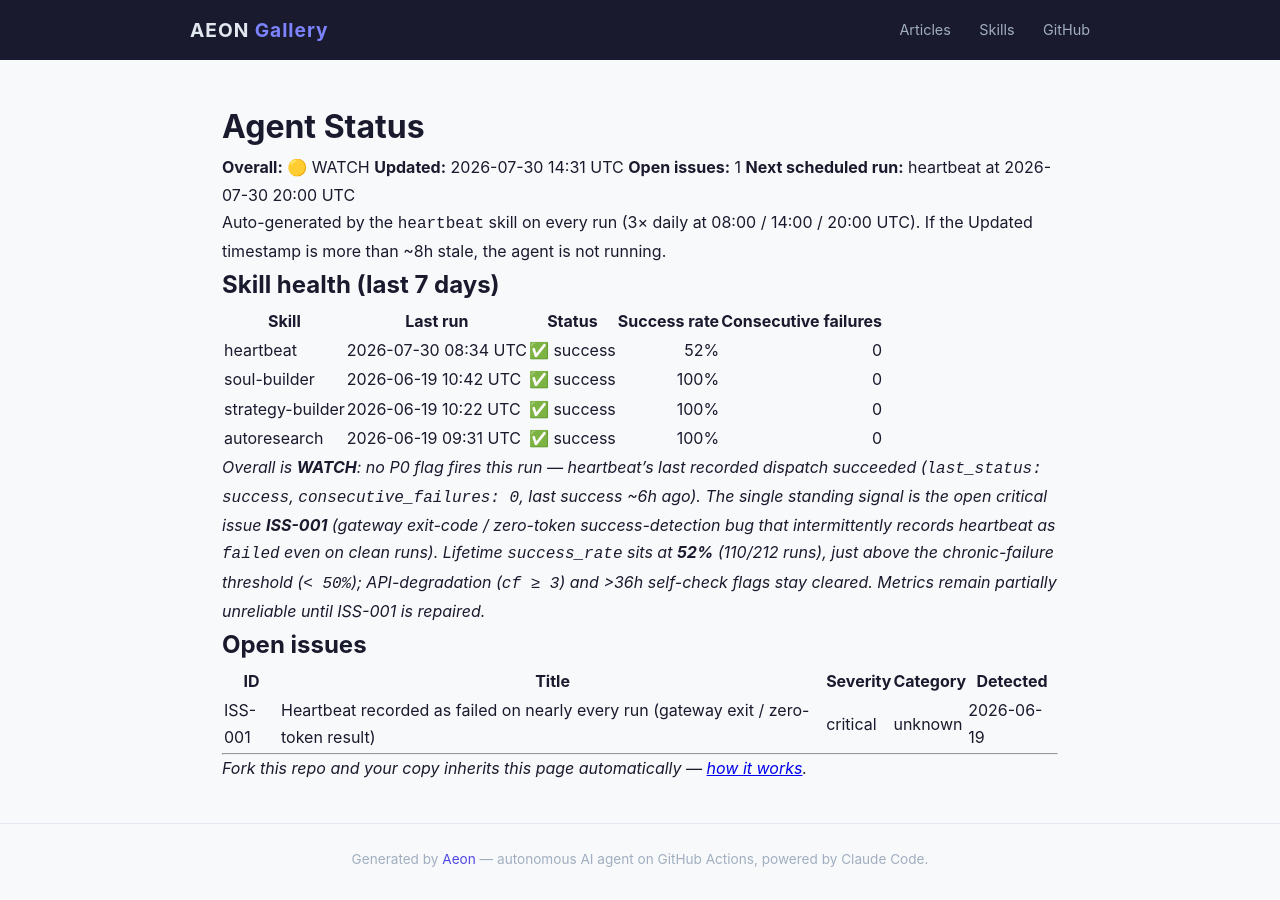
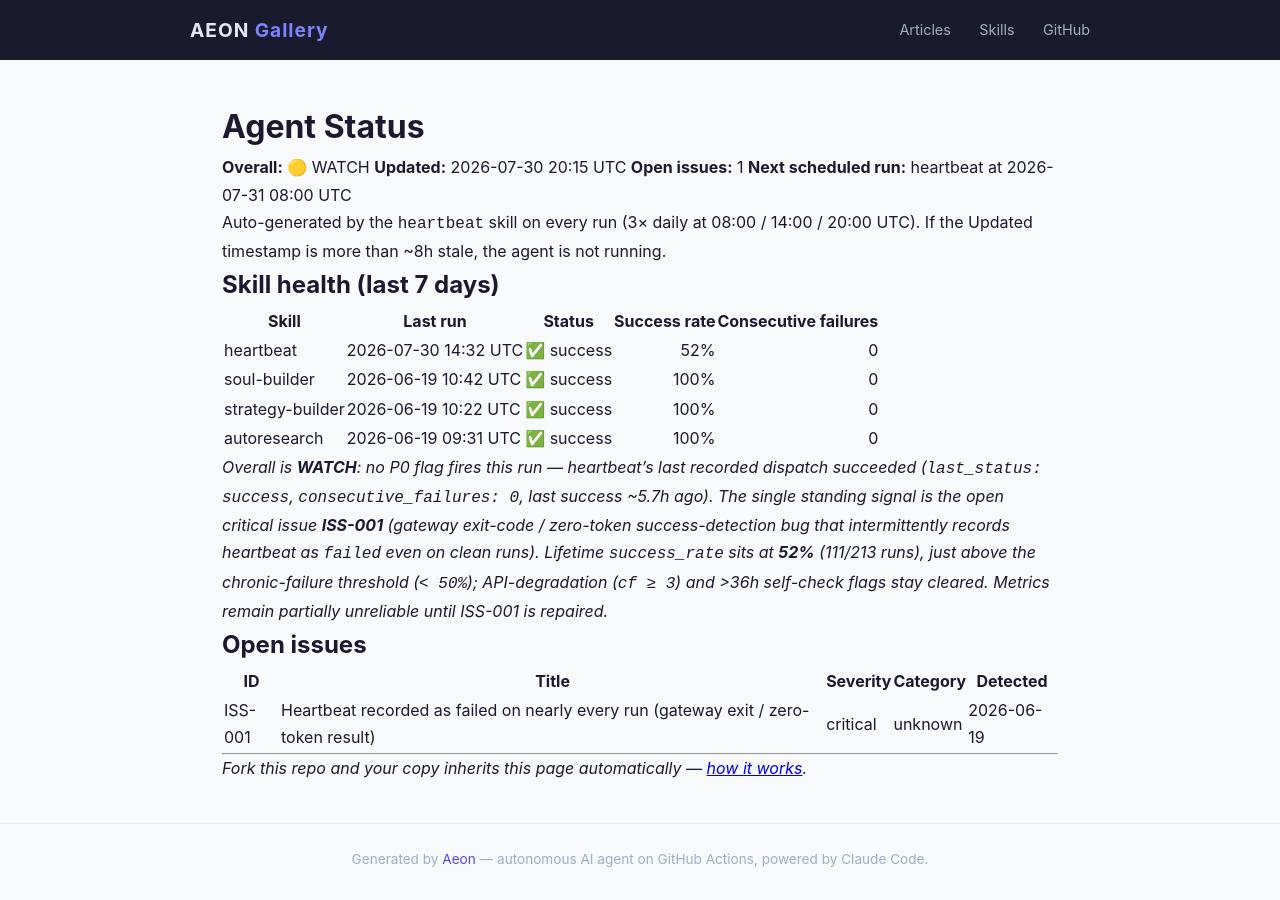
Before and after one commit to RickCrosschain/aeon, a Jekyll site: the page built from docs/status.md, in a window 1280 px wide. Built offline with Jekyll 4.4.1, drawn with Linux system fonts in a browser that asks for light colours.

Commit message:
chore(heartbeat): auto-commit 2026-07-30

```diff
--- a/docs/status.md
+++ b/docs/status.md
@@ -7,9 +7,9 @@
 # Agent Status
 
 **Overall:** 🟡 WATCH
-**Updated:** 2026-07-30 14:31 UTC
+**Updated:** 2026-07-30 20:15 UTC
 **Open issues:** 1
-**Next scheduled run:** heartbeat at 2026-07-30 20:00 UTC
+**Next scheduled run:** heartbeat at 2026-07-31 08:00 UTC
 
 Auto-generated by the `heartbeat` skill on every run (3× daily at 08:00 / 14:00 / 20:00 UTC). If the Updated timestamp is more than ~8h stale, the agent is not running.
 
@@ -17,12 +17,12 @@
 
 | Skill | Last run | Status | Success rate | Consecutive failures |
 |-------|----------|--------|-------------:|---------------------:|
-| heartbeat | 2026-07-30 08:34 UTC | ✅ success | 52% | 0 |
+| heartbeat | 2026-07-30 14:32 UTC | ✅ success | 52% | 0 |
 | soul-builder | 2026-06-19 10:42 UTC | ✅ success | 100% | 0 |
 | strategy-builder | 2026-06-19 10:22 UTC | ✅ success | 100% | 0 |
 | autoresearch | 2026-06-19 09:31 UTC | ✅ success | 100% | 0 |
 
-_Overall is **WATCH**: no P0 flag fires this run — heartbeat's last recorded dispatch succeeded (`last_status: success`, `consecutive_failures: 0`, last success ~6h ago). The single standing signal is the open critical issue **ISS-001** (gateway exit-code / zero-token success-detection bug that intermittently records heartbeat as `failed` even on clean runs). Lifetime `success_rate` sits at **52%** (110/212 runs), just above the chronic-failure threshold (`< 50%`); API-degradation (`cf ≥ 3`) and >36h self-check flags stay cleared. Metrics remain partially unreliable until ISS-001 is repaired._
+_Overall is **WATCH**: no P0 flag fires this run — heartbeat's last recorded dispatch succeeded (`last_status: success`, `consecutive_failures: 0`, last success ~5.7h ago). The single standing signal is the open critical issue **ISS-001** (gateway exit-code / zero-token success-detection bug that intermittently records heartbeat as `failed` even on clean runs). Lifetime `success_rate` sits at **52%** (111/213 runs), just above the chronic-failure threshold (`< 50%`); API-degradation (`cf ≥ 3`) and >36h self-check flags stay cleared. Metrics remain partially unreliable until ISS-001 is repaired._
 
 ## Open issues
 
--- a/memory/token-usage.csv
+++ b/memory/token-usage.csv
@@ -113,3 +113,4 @@
 2026-07-29,heartbeat,claude-opus-4-8,2100,8596,458489,61178
 2026-07-30,heartbeat,claude-opus-4-8,19790,5757,333785,57032
 2026-07-30,heartbeat,claude-opus-4-8,2098,4445,422407,56993
+2026-07-30,heartbeat,claude-opus-4-8,2100,6258,472321,56549
```
Also changed, not shown: memory/logs/2026-07-30.md (+15 -0 lines), .outputs/heartbeat.md.
